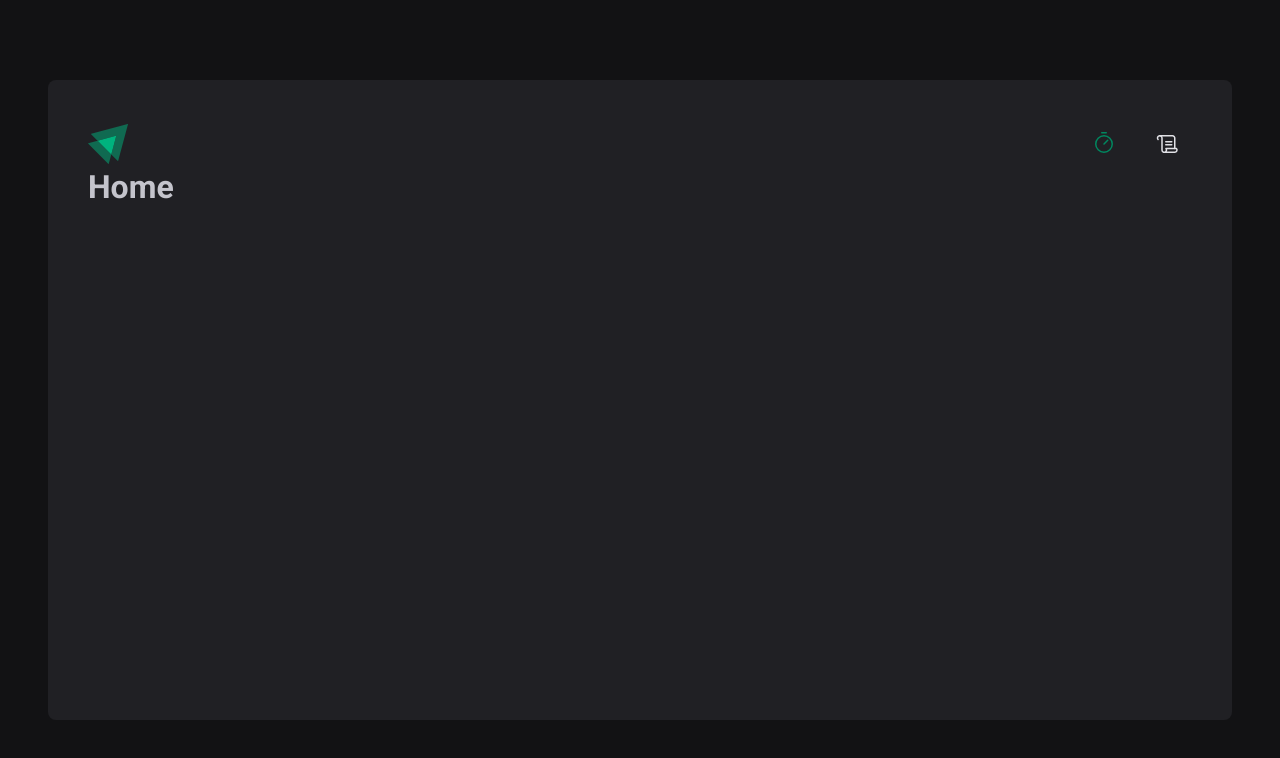
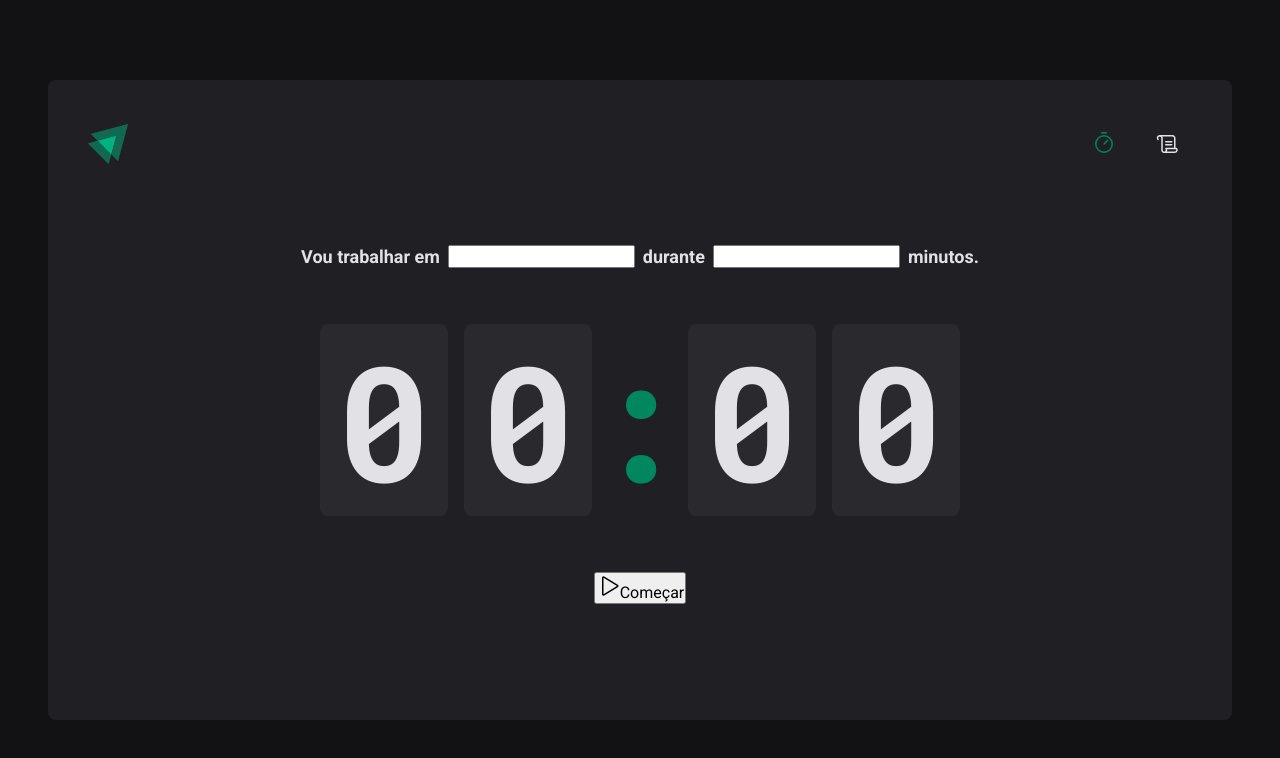
Before and after one commit to ivanvinicius/ignite.timer, a React (Vite) app: page / in a window 1280 px wide. Shown: the top 758 px of the page. Built offline with nearby package versions, Linux system fonts and the light colour scheme.

Commit message:
feat: home page styles

```diff
--- a/src/main.tsx
+++ b/src/main.tsx
@@ -1,9 +1,10 @@
 import React from 'react'
 import ReactDOM from 'react-dom/client'
+
 import { App } from './App'
 
 ReactDOM.createRoot(document.getElementById('root') as HTMLElement).render(
   <React.StrictMode>
     <App />
-  </React.StrictMode>,
+  </React.StrictMode>
 )
--- a/src/pages/Home/index.tsx
+++ b/src/pages/Home/index.tsx
@@ -1,5 +1,39 @@
-// import { Container } from './styles'
+import { Play } from 'phosphor-react'
+
+import {
+  HomeContainer,
+  FormContainer,
+  CountdownContainer,
+  Separator
+} from './styles'
 
 export function Home() {
-  return <h1>Home</h1>
+  return (
+    <HomeContainer>
+      <form action="">
+        <FormContainer>
+          <label htmlFor="task">Vou trabalhar em</label>
+          <input type="text" id="task" />
+
+          <label htmlFor="minutesAmount">durante</label>
+          <input type="text" id="minutesAmount" />
+
+          <span>minutos.</span>
+        </FormContainer>
+
+        <CountdownContainer>
+          <span>0</span>
+          <span>0</span>
+          <Separator>:</Separator>
+          <span>0</span>
+          <span>0</span>
+        </CountdownContainer>
+
+        <button type="submit">
+          <Play size={24} />
+          Começar
+        </button>
+      </form>
+    </HomeContainer>
+  )
 }
--- a/src/pages/Home/styles.ts
+++ b/src/pages/Home/styles.ts
@@ -1 +1,52 @@
 import styled from 'styled-components'
+
+export const HomeContainer = styled.main`
+  flex: 1;
+  display: flex;
+  flex-direction: column;
+  align-items: center;
+  justify-content: center;
+
+  form {
+    display: flex;
+    flex-direction: column;
+    align-items: center;
+    gap: 3.5rem;
+  }
+`
+
+export const FormContainer = styled.div`
+  display: flex;
+  flex-wrap: wrap;
+  align-items: center;
+  justify-content: center;
+  gap: 0.5rem;
+  width: 100%;
+  color: ${({ theme }) => theme['gray-100']};
+  font-size: 1.125rem;
+  font-weight: bold;
+`
+
+export const CountdownContainer = styled.div`
+  font-family: 'Roboto Mono', monospace;
+  font-size: 10rem;
+  line-height: 8rem;
+  color: ${({ theme }) => theme['gray-100']};
+  display: flex;
+  gap: 1rem;
+
+  span {
+    background-color: ${({ theme }) => theme['gray-700']};
+    padding: 2rem 1rem;
+    border-radius: 8px;
+  }
+`
+
+export const Separator = styled.div`
+  display: flex;
+  justify-content: center;
+  padding: 2rem 0;
+  width: 4rem;
+  overflow: hidden;
+  color: ${({ theme }) => theme['green-500']};
+`
--- a/src/styles/global.ts
+++ b/src/styles/global.ts
@@ -21,7 +21,7 @@
 }
 
 body, input, text-area, button {
-  /* font-family: 'Roboto Mono', monospace; */
+
   font-family: 'Roboto', sans-serif;
   font-weight: 400;
   font-size: 1rem;
```
